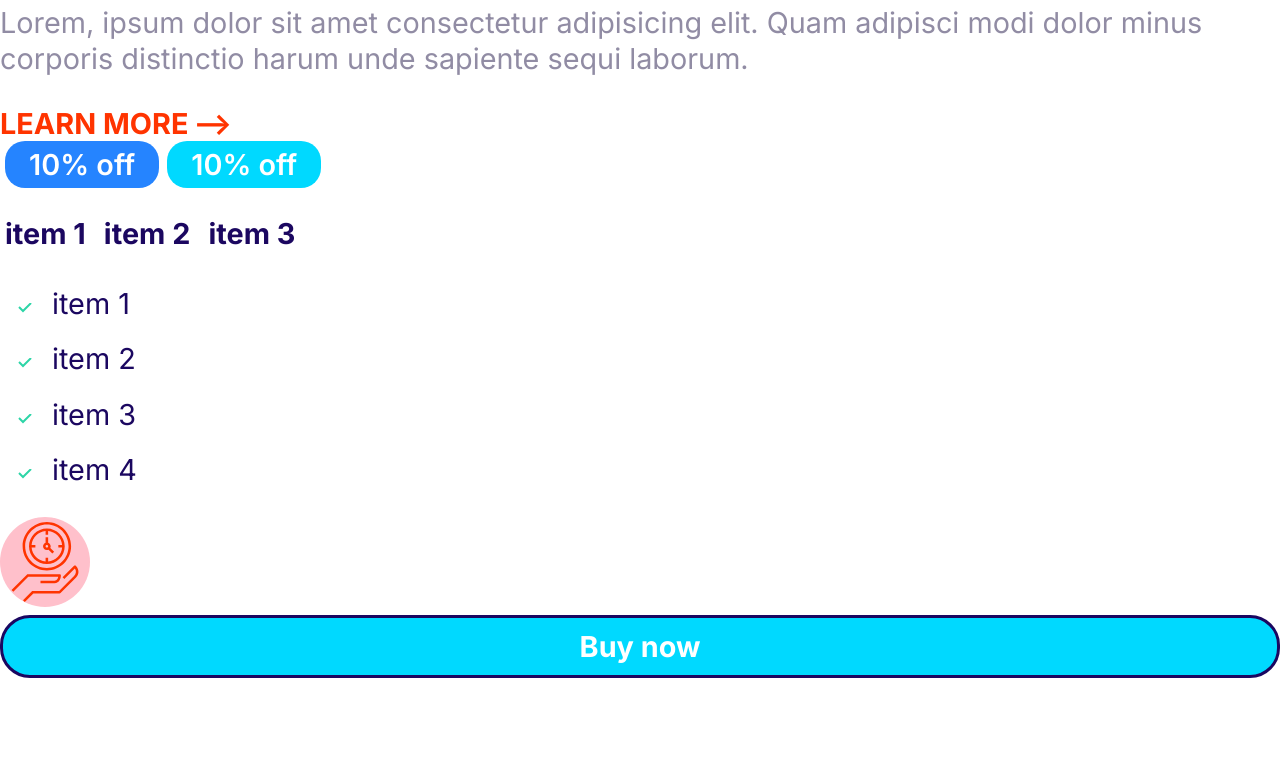
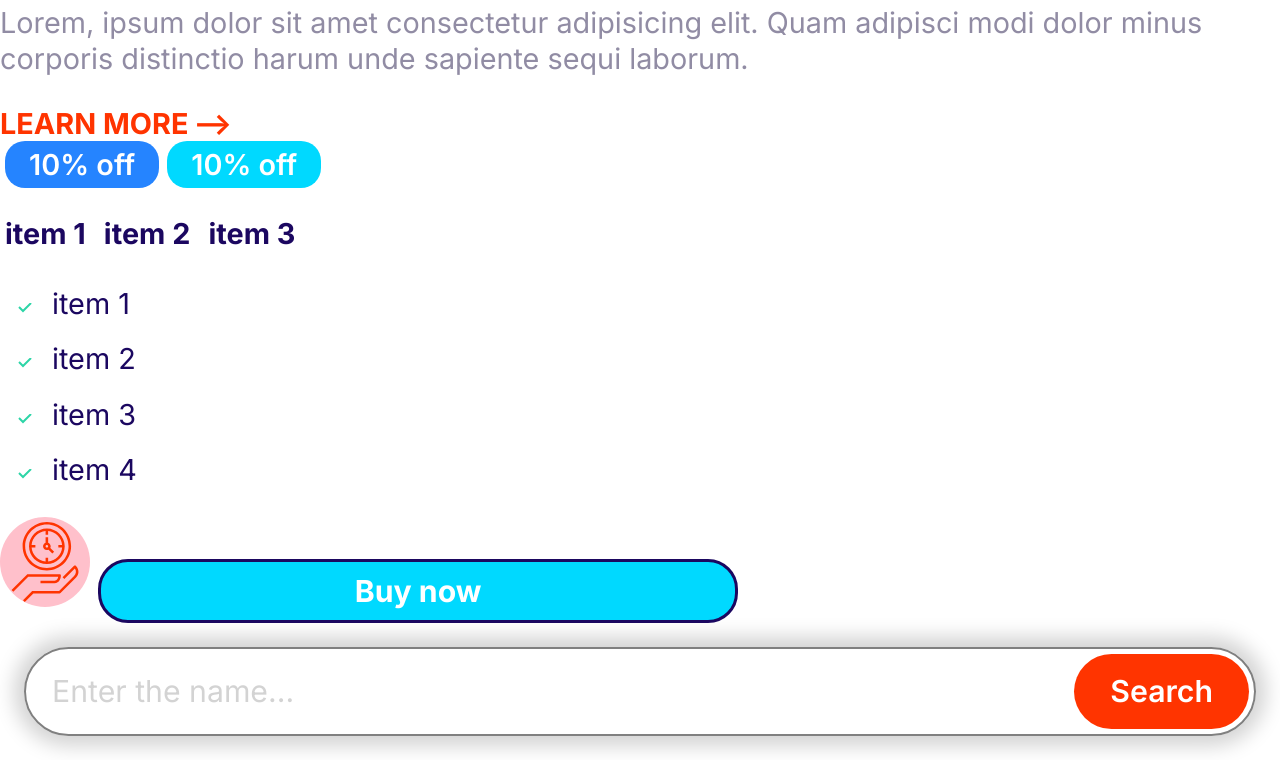
Before and after one commit to Asim925/Moshify, a plain HTML site: page index.html in a window 1280 px wide. Shown: the part 245-1005 px from the top of the page. Before the commit the page ends 923 px from the top, so only its background shows below. Drawn offline with Linux system fonts and the light colour scheme; files whose address does not match are found by name.

Commit message:
input with button

```diff
--- a/css/style.css
+++ b/css/style.css
@@ -158,8 +158,6 @@ a {
   padding: 0.5rem 1.5rem;
   font-weight: bold;
   cursor: pointer;
-  display: inline-block;
-  width: 100%;
   text-align: center;
 }
 
@@ -167,4 +165,44 @@ a {
   background-color: var(--color-secondary);
   border: 3px solid var(--color-heading);
   color: white;
+  display: inline-block;
+  width: 50%;
 }
+
+.input-group {
+  width: auto;
+  margin: 1rem;
+  border: 2px grey solid;
+  box-shadow: 0 0 20px 10px lightgrey;
+  display: flex;
+  border-radius: 50px;
+}
+
+.input-main {
+  margin: 1rem;
+  outline: 0;
+  flex-grow: 1;
+  color: var(--color-heading);
+  border: 0;
+}
+
+::placeholder {
+  color: lightgrey;
+}
+
+.btn-search {
+  margin: 5px;
+  border-radius: 50px;
+  background-color: var(--color-accent);
+  display: inline-block;
+  border: 0;
+  color: white;
+  font-weight: 600;
+}
+/* media query for the buttons and input */
+@media screen and (min-width: 1024px) {
+  .btn,
+  .input-main {
+    font-size: 105%;
+  }
+}
--- a/index.html
+++ b/index.html
@@ -58,9 +58,12 @@
     </span>
 
     <!-- buttons -->
+    <button class="btn btn-buy" type="submit">Buy now</button>
 
-    <div>
-      <button class="btn btn-buy" type="submit">Buy now</button>
+    <!-- input -->
+    <div class="input-group">
+      <input type="input" class="input-main" placeholder="Enter the name..." />
+      <button class="btn btn-search" type="submit">Search</button>
     </div>
   </body>
 </html>
```
